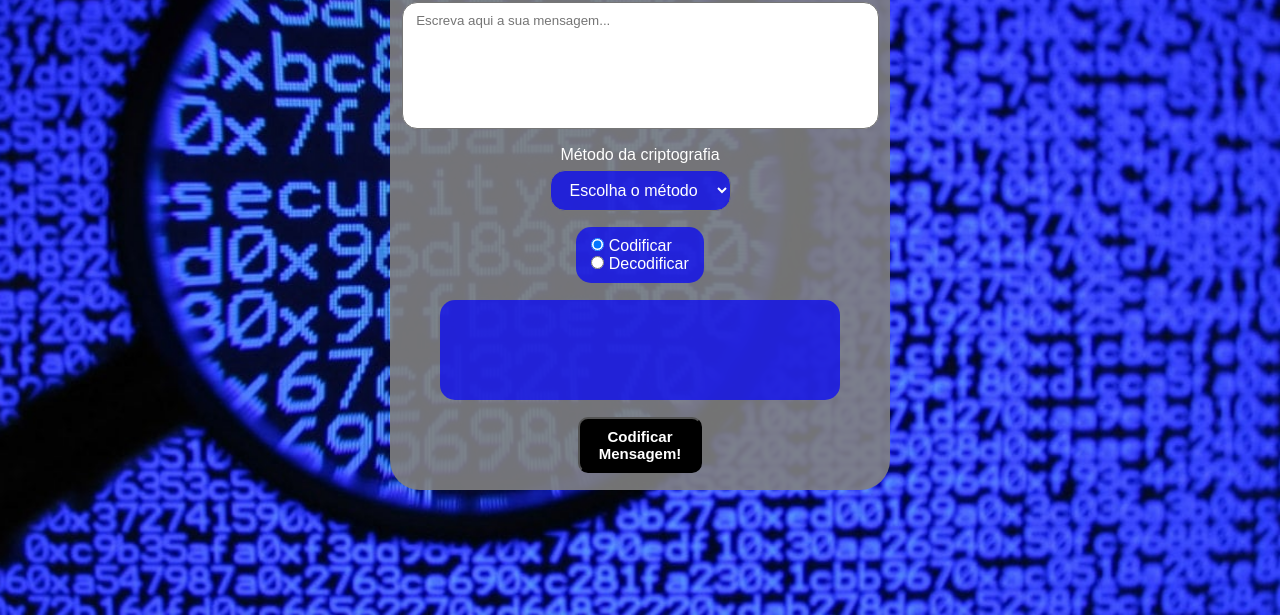
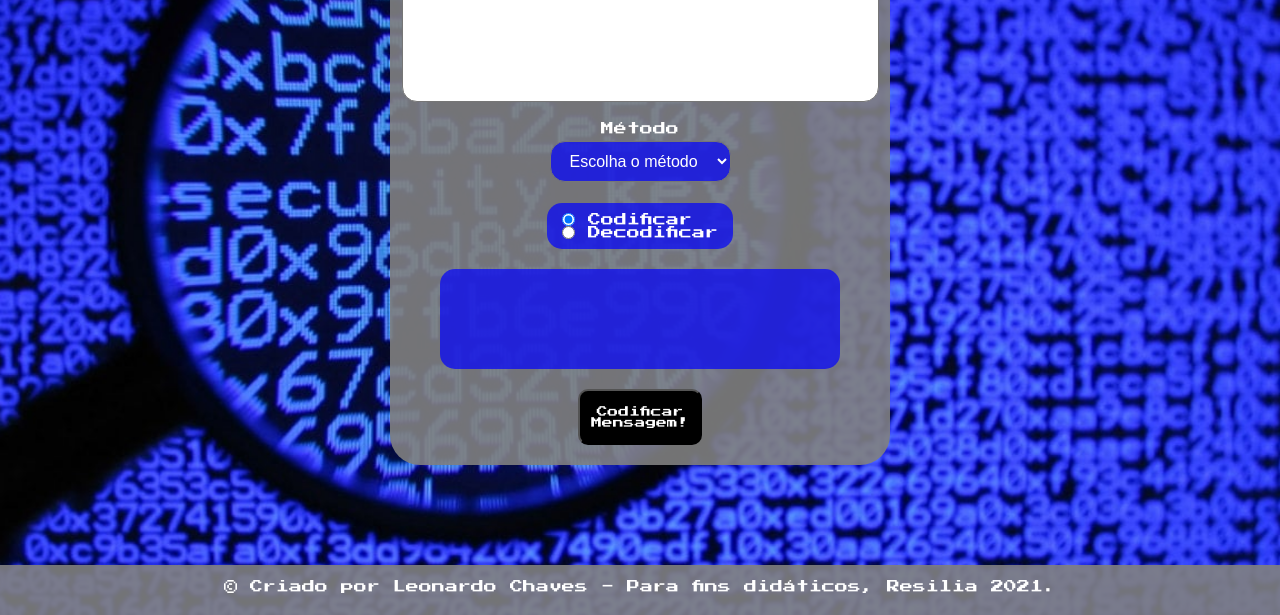
Before and after one commit to LeoAChaves/cifraDeCesar, a plain HTML site: page index.html in a window 1280 px wide. Shown: the part 185-800 px from the top of the page. Drawn offline with Linux system fonts and the light colour scheme.

Commit message:
Footer e Fonte

```diff
--- a/criptografia.css
+++ b/criptografia.css
@@ -2,7 +2,6 @@
   margin: 0;
   padding: 0;
   box-sizing: border-box;
-  font-family: "Poppins", sans-serif;
 }
 body {
   background-image: url("./imagens/criptografia.jpg");
@@ -11,8 +10,11 @@ body {
   background-size: cover;
   height: 100vh;
   display: flex;
+  flex-direction: column;
   align-items: center;
-  justify-content: center;
+  justify-content: space-between;
+  font-family: "Press Start 2P", cursive;
+  font-size: small;
 }
 fieldset {
   border: none;
@@ -39,12 +41,12 @@ legend {
   flex-direction: column;
   align-items: center;
   justify-content: space-evenly;
+  margin-top: 100px;
 }
 .passo {
   display: flex;
   flex-direction: column;
   text-align: center;
-  font-weight: 700;
   font-size: 24px;
   width: 50%;
 }
@@ -52,10 +54,12 @@ legend {
   display: flex;
   flex-direction: column;
 }
-.resposta {
+.saida {
   width: 80%;
   height: 100px;
   color: white;
+  word-wrap: break-word;
+  overflow-y: scroll;
 }
 .enviar {
   width: 124px;
@@ -64,12 +68,11 @@ legend {
   color: white;
   border-radius: 10px;
   font-size: 15px;
-  font-weight: 700;
 }
 
 .metodo,
 .tipo,
-.resposta,
+.saida,
 .passo {
   background-color: rgba(0, 0, 255, 0.7);
   padding: 10px 15px;
@@ -82,3 +85,22 @@ legend,
 output {
   color: white;
 }
+.enviar {
+  font-family: "Press Start 2P", cursive;
+  font-size: smaller;
+}
+output {
+  padding-top: 10px;
+}
+footer {
+  background-color: rgba(128, 128, 128, 0.9);
+  width: 100%;
+  height: 50px;
+  text-align: center;
+  padding-top: 15px;
+  color: white;
+}
+footer a {
+  text-decoration: none;
+  color: white;
+}
--- a/index.html
+++ b/index.html
@@ -5,7 +5,18 @@
     <meta http-equiv="X-UA-Compatible" content="IE=edge" />
     <meta name="viewport" content="width=device-width, initial-scale=1.0" />
     <title>Criptógrafo</title>
+    <link
+      rel="shortcut icon"
+      type="imagex/png"
+      href="./imagens/icon3-removebg-preview.png"
+    />
     <link rel="stylesheet" href="./criptografia.css" />
+    <link rel="preconnect" href="https://fonts.googleapis.com" />
+    <link rel="preconnect" href="https://fonts.gstatic.com" crossorigin />
+    <link
+      rel="stylesheet"
+      href="https://fonts.googleapis.com/css2?family=Press+Start+2P&display=swap"
+    />
   </head>
   <body>
     <form class="decoder">
@@ -20,7 +31,7 @@
       ></textarea>
 
       <fieldset>
-        <legend>Método da criptografia</legend>
+        <legend>Método</legend>
         <select class="metodo" required>
           <option>Escolha o método</option>
           <option>Cifra de Cesar</option>
@@ -62,11 +73,18 @@
         </div>
       </fieldset>
 
-      <output class="resposta"></output>
+      <output class="saida"><p class="resposta"></p></output>
 
       <button class="enviar">Codificar Mensagem!</button>
     </form>
 
+    <footer>
+      <p class="copyright">
+        &COPY; Criado por
+        <a href="https://github.com/LeoAChaves">Leonardo Chaves</a> - Para fins
+        didáticos, <a href="https://www.resilia.com.br/">Resilia 2021</a>.
+      </p>
+    </footer>
     <script src="./javaScript/criptografia.js"></script>
     <script src="./javaScript/cifraDeCesar.js"></script>
     <script src="./javaScript/base64.js"></script>
--- a/javaScript/base64.js
+++ b/javaScript/base64.js
@@ -17,7 +17,8 @@ function decodificarBase64(codigo) {
         (charCode >= 97 && charCode <= 122) ||
         charCode == 61 ||
         charCode == 43 ||
-        charCode == 47
+        charCode == 47 ||
+        charCode == 32
       )
     ) {
       valido = false;
```
Also changed, not shown: imagens/icon3-removebg-preview.png (added).
